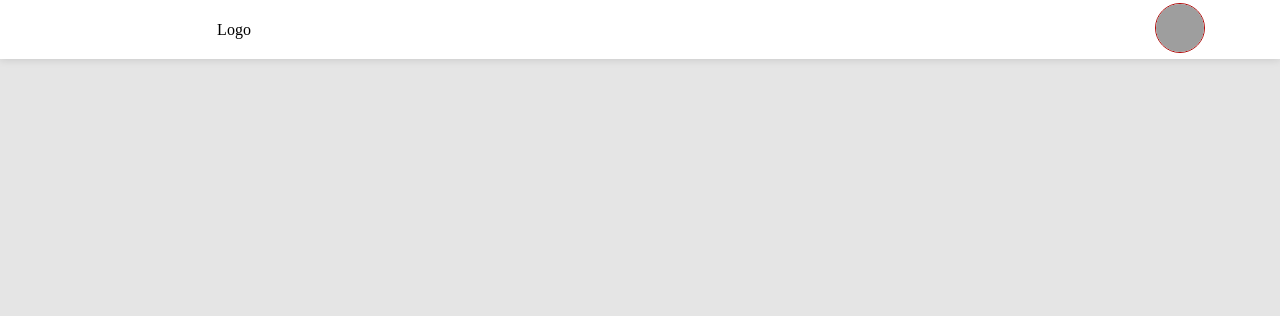
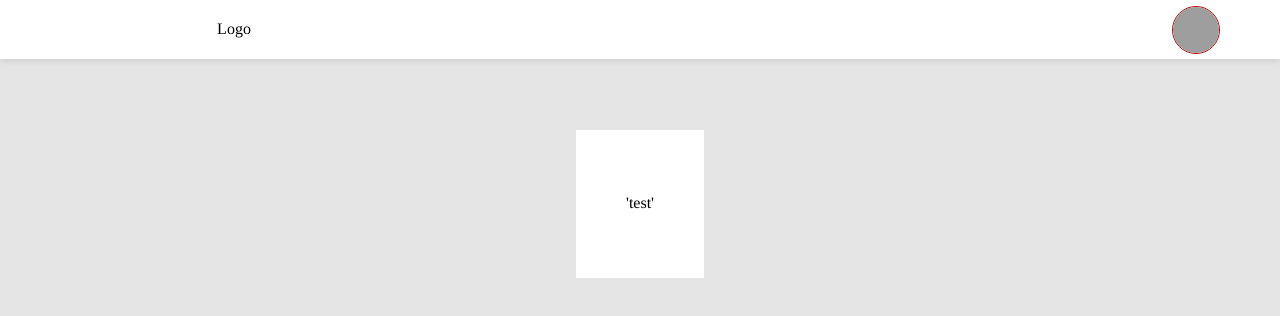
Before and after one commit to MarRyb/sale, an Angular app: page / in a window 1280 px wide. Shown: the top 316 px of the page. Built offline with nearby package versions, Linux system fonts and the light colour scheme; grey boxes are pictures that could not be loaded.

Commit message:
added main content style

```diff
--- a/src/app/app.component.html
+++ b/src/app/app.component.html
@@ -1,3 +1,10 @@
-<app-header></app-header>
+<div class="container-fluid">
+  <app-header></app-header>
 
-<router-outlet></router-outlet>
+  <div class="main-block-container">
+    <div class="main-block">
+      'test'
+      <router-outlet></router-outlet>
+    </div>
+  </div>
+</div>
--- a/src/app/app.component.sass
+++ b/src/app/app.component.sass
@@ -1,2 +1,22 @@
-body
-  background: #e5e5e5
+.container-fluid
+  padding-top: 120px
+
+.main-block-container
+  min-height: auto
+  margin-top: 15px
+  width: 100%
+  display: flex
+  flex-wrap: nowrap
+  justify-content: space-between
+  margin-top: 10px
+  .main-block
+    max-width: 900px
+    display: flex
+    flex-direction: row
+    align-items: center
+    margin: 0 auto
+    justify-content: space-between
+    background-color: white
+    background-repeat: no-repeat
+    background-size: contain
+    padding: 65px 50px
--- a/src/app/shared/header/header.component.html
+++ b/src/app/shared/header/header.component.html
@@ -1,6 +1,7 @@
 <div class="header-wrapper">
   <div class="header-wrapper__container">
     <div class="header_logo">Logo</div>
+    <div class="empty-header">&nbsp;</div>
     <div class="header_user"><img src="https://vpotoke.com/assets/img/astronaut.svg"></div>
   </div>
 </div>
--- a/src/app/shared/header/header.component.sass
+++ b/src/app/shared/header/header.component.sass
@@ -4,7 +4,6 @@
   display: flex
   flex-direction: column
   width: 100%
-  box-sizing: border-box
   margin: 0 auto
   position: fixed
   top: 0
@@ -23,15 +22,19 @@
     margin: 0 auto
     height: 60px
     .header_logo
-      -webkit-box-flex: 0
       flex: 0 0 30%
       +flex-position()
 
     .header_user
+      display: flex
+      flex: 0 0 20%
+      justify-content: flex-end
       img
         width: 48px
         height: 48px
         border-radius: 50%
         border: 1px solid #b30706
         background-size: contain
-        margin-right: 15px
+    .empty-header
+      width: 50%
+      flex: 0 0 50%
--- a/src/styles.sass
+++ b/src/styles.sass
@@ -1,2 +1,10 @@
 body
   background: #e5e5e5
+  padding: 0
+  margin: 0
+
+*
+  -webkit-font-smoothing: antialiased
+  text-rendering: geometricPrecision
+  -moz-osx-font-smoothing: grayscale
+  box-sizing: border-box
```
